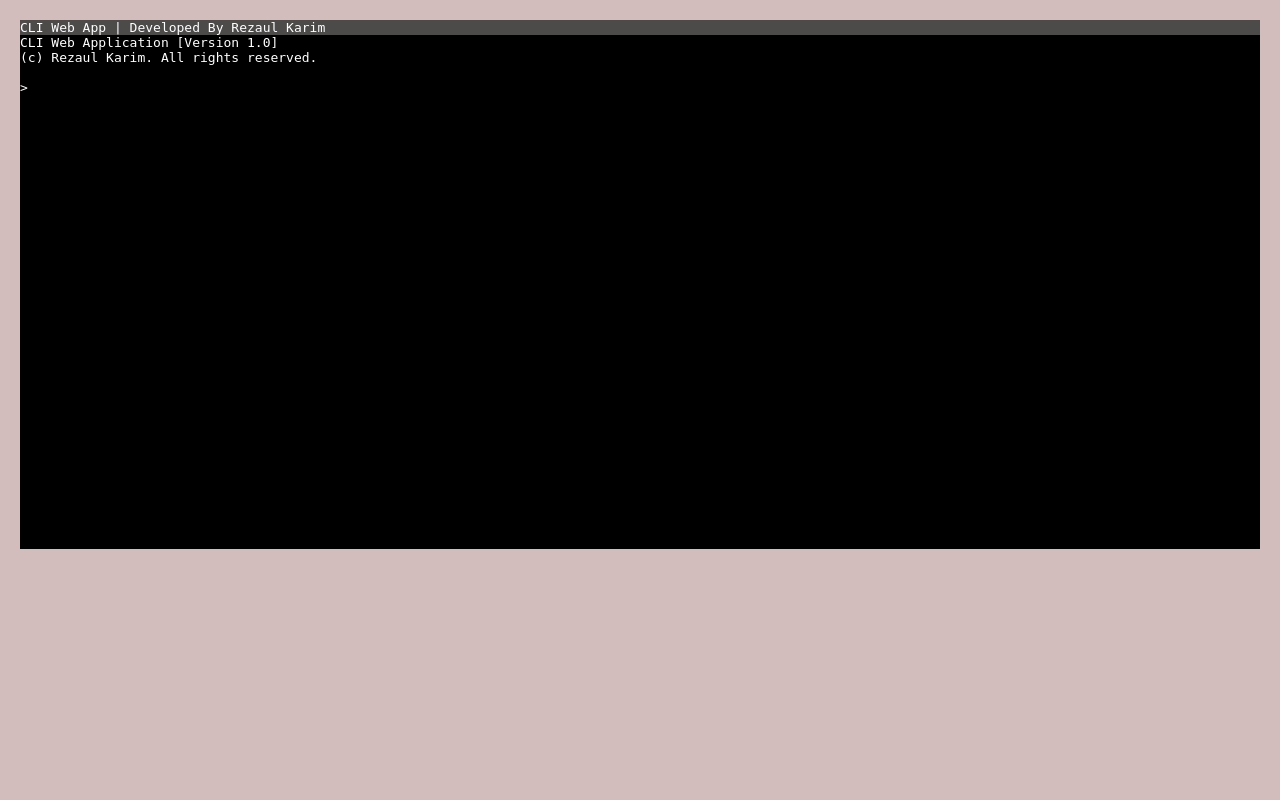
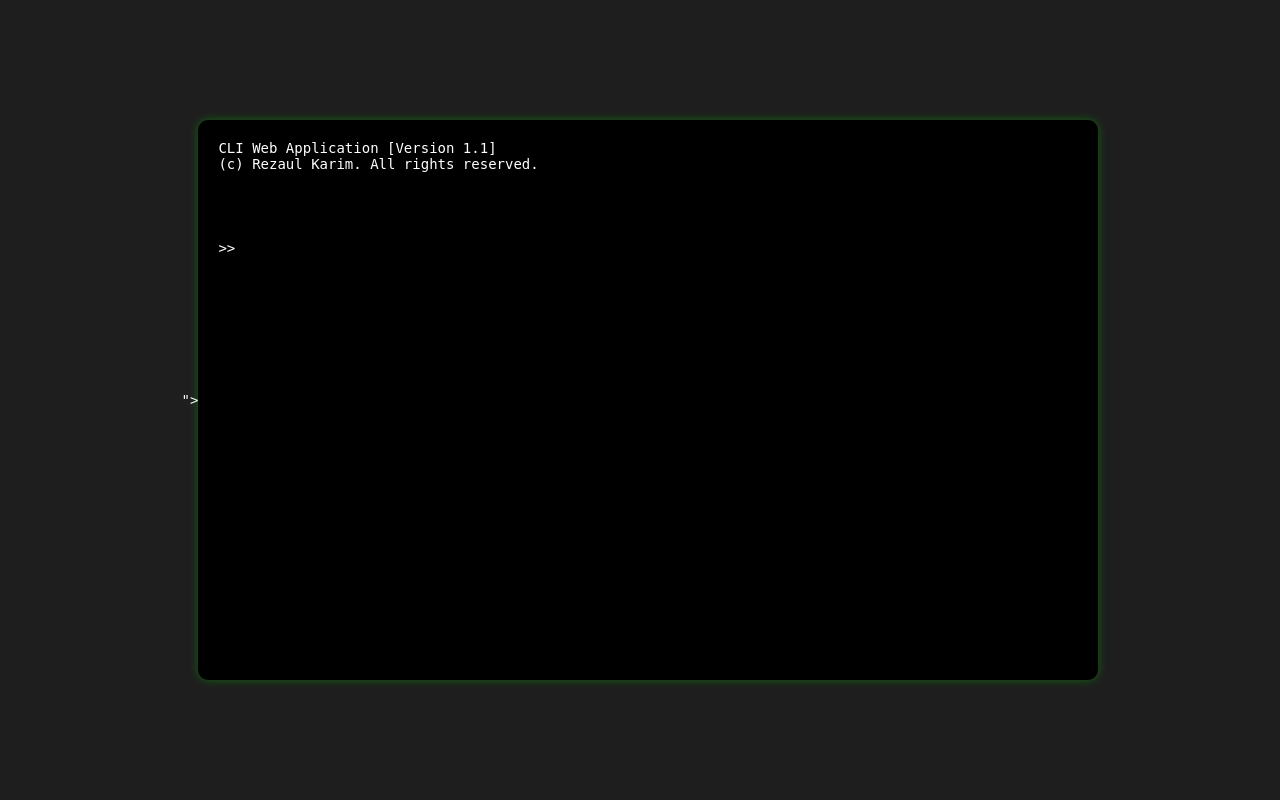
Before and after one commit to rkpust/CLI-Web-App, a Django app: page / in a window 1280 px wide. Run offline with Django 4.2, Linux system fonts and the light colour scheme.

Commit message:
updated from v1.0 to v1.1

```diff
--- a/CLI_App/templates/index.html
+++ b/CLI_App/templates/index.html
@@ -1,63 +1,160 @@
+<!-- v1.1 -->
 <!DOCTYPE html>
-<html>
+<html lang="en">
     <head>
+        <meta charset="UTF-8">
+        <meta name="viewport" content="width=device-width, initial-scale=1.0">
+        <meta name="csrf-token" content="{% csrf_token %}">
         <title>CLI Web App</title>
+
         <style>
-        body {
-            font-family: monospace;
-            background-color: #d2bcbc;
-            font-weight: lighter;
-            color: #fff;
-            font-size: 13px;
+            /* Reset some default styles */
+            * {
                 margin: 0;
-            padding: 20px;
+                padding: 0;
+                box-sizing: border-box;
             }
 
-        input, textarea {
-            background-color: #000;
-            color: #fff;
+            /* Body settings */
+            body {
+                font-family: 'monospace'; /* Monospaced font */
+                background-color: #1e1e1e;  /* Dark background */
+                color: #ffffff; /* Green text */
+                display: flex;
+                justify-content: center;
+                align-items: center;
+                height: 100vh;
+                font-size: 14px;
+            }
+
+            /* Terminal container */
+            .terminal {
+                width: 80%;
+                max-width: 900px;
+                height: 70%;
+                background-color: #000000; /* Black background */
+                padding: 20px;
+                border-radius: 10px;
+                box-shadow: 0 0 10px rgba(0, 255, 0, 0.3); /* Green shadow */
+                color: #ffffff;
+                overflow-y: auto;
+            }
+
+            /* Output container (where the command output will appear) */
+            .output {
+                white-space: pre-wrap;
+                margin-bottom: 20px;
+            }
+
+            /* Each line of output (to simulate terminal lines) */
+            .line {
+                margin: 5px 0;
+            }
+
+            /* Input area */
+            .input-line {
+                display: flex;
+                align-items: center;
+            }
+
+            /* The prompt symbol (>) */
+            .prompt {
+                margin-right: 10px;
+            }
+
+            /* The input field */
+            .input {
                 width: 100%;
+                background: transparent;
                 border: none;
-            resize: none;
+                color: #ffffff;
+                font-size: 14px;
                 outline: none;
+                caret-color: #ffffff;
             }
-        textarea {
-            height: 450px;
-            margin-bottom: 10px;
+
+            /* Add a blinking cursor effect */
+            .input:focus {
+                animation: blink 1s step-end infinite;
             }
-        input {
-            height: 13px;
-            display: inline-flex;
+
+            /* Blinking cursor animation */
+            @keyframes blink {
+                50% {
+                    border-color: transparent;
                 }
-        button {
-            display: none;
+                100% {
+                    border-color: #00ff00;
                 }
-        span {
-            display: inline-flex;
-            color: #000;
-            width: 100%;
             }
         </style>
     </head>
+
+
     <body>
-    <div>
-        <form method="post" style="width: 100%; height: 520px; background-color: #000;" class="">
-            {% csrf_token %}
-            <span style="background-color: #4d4a4a; color: white;">CLI Web App | Developed By Rezaul Karim</span>
-            <br>
-            <div style="overflow-x: auto;">
-                <pre style="background-color: #000; padding: 0; margin: 0;">CLI Web Application [Version 1.0]
-(c) Rezaul Karim. All rights reserved.
-                </pre>
-                <div style="display: inline-flex; background-color: #000; font-family: monospace; color: #fff; width: 100%;">
-                    <span><span style="width: 185px; color: white;">{{currect_path}}></span><input type="text" name="input_text" autofocus value="{{input_text}}" style="display: inline-flex;"></span>
+        <div class="terminal">
+            <div>CLI Web Application [Version 1.1]
+                <br>(c) Rezaul Karim. All rights reserved.
             </div>
-                <textarea name="output_text" readonly style="overflow-x: hidden; width: 99.7%;">{{ output_text }}</textarea>
-                <br>
+            <div class="output">
 
-                <button type="submit">Execute</button>
             </div>
-        </form>
+            <div class="input-line">
+                <span class="prompt">>></span>
+                <input type="text" class="input" id="cli-input" autofocus/>
             </div>
+        </div>
+
+
+    <script>
+        document.getElementById('cli-input').addEventListener('keydown', function (e) {
+            if (e.key === 'Enter') {
+                const userInput = e.target.value.trim();
+                if (userInput) {
+                    const outputDiv = document.querySelector('.output');
+                    const newLine = document.createElement('div');
+                    newLine.classList.add('line');
+                    newLine.textContent = `>> ${userInput}`;
+
+                    const csrfToken = document.querySelector('[name=csrf-token]').content;
+                    // Send the userInput to Django backend using fetch
+                    fetch('/', {
+                        method: 'POST',
+                        headers: {
+                            'Content-Type': 'application/json',
+                            'X-CSRFToken': csrfToken  // Add the CSRF token here
+                        },
+                        body: JSON.stringify({ userInput: userInput })  // Send userInput as JSON
+                    })
+                    .then(response => response.json())  // Parse the response JSON
+                    .then(data => {
+                        const responseLine = document.createElement('div');
+                        responseLine.classList.add('line');
+                        if (data.response) {
+                            responseLine.textContent = data.response;  // Use the response from Django
+                        } else if (data.error) {
+                            responseLine.textContent = `Error: ${data.error}`;  // Display error message if any
+                        }
+
+                        // Append user input and response
+                        outputDiv.appendChild(newLine);
+                        outputDiv.appendChild(responseLine);
+                        e.target.value = '';  // Clear the input field
+                        outputDiv.scrollTop = outputDiv.scrollHeight;  // Auto scroll to the bottom
+                    })
+                    .catch(error => {
+                        console.error('Error:', error);
+                        const responseLine = document.createElement('div');
+                        responseLine.classList.add('line');
+                        responseLine.textContent = 'Error communicating with server';
+                        outputDiv.appendChild(newLine);
+                        outputDiv.appendChild(responseLine);
+                        e.target.value = ''; // Clear the input field
+                    });
+                }
+                e.preventDefault();  // Prevent form submission or other actions
+            }
+        });
+        </script>
     </body>
 </html>
--- a/CLI_App/views.py
+++ b/CLI_App/views.py
@@ -1,36 +1,46 @@
 from django.shortcuts import render
 from .models import Command
 import subprocess
+from django.http import JsonResponse
+from django.views.decorators.csrf import csrf_exempt
+import json
 
 # Create your views here.
+@csrf_exempt  # Use @csrf_exempt for simplicity in development. For production, consider using CSRF tokens.
 def index(request):
-    # input_text = 'cd'
     if request.method == 'POST':
-        input_text = request.POST.get('input_text')
-        output_text = execute_command(input_text)
-        # Command.objects.create(input_text=input_text, output_text=output_text)
-        # currect_path = current_path_command()
-    else:
-        input_text = ''
-        output_text = ''
+        try:
+            data = json.loads(request.body)  # Parse JSON body
+            input_text = data.get('userInput')  # Get the 'userInput' field
 
-        # current_path_command()
-        # Command.objects.create(input_text='cd', output_text=output_text)
-    currect_path = current_path_command()
+            # Process the input (you can add your own logic here)
+            output_text = execute_command(input_text)
 
-    context = {
-        'currect_path': currect_path,
-        'input_text': input_text,
-        'output_text': output_text,
-    }
-    return render(request, 'index.html', context)
+            return JsonResponse({'response': output_text})
+
+        except json.JSONDecodeError:
+            return JsonResponse({'error': 'Invalid JSON'}, status=400)
+    return render(request, 'index.html')
+
 
 def execute_command(command):
     # Here you can define how to handle the command input
     # For simplicity, let's just echo the command
     result = subprocess.run(command, shell=True, capture_output=True, text=True)
     output = result.stdout
-    return f'{output}'
+    error = result.stderr
+    print(output)
+    print(result.returncode)
+
+
+    # Check if there was an error
+    if result.returncode == 0 or result.returncode == 1:
+        if output == "":
+            return f"{error}"
+        else:
+            return f"{output}"
+        # return  f"{output}" + f"{error}"
+
 
 
 
```
Lines whose indentation alone changed are shown as unchanged.
